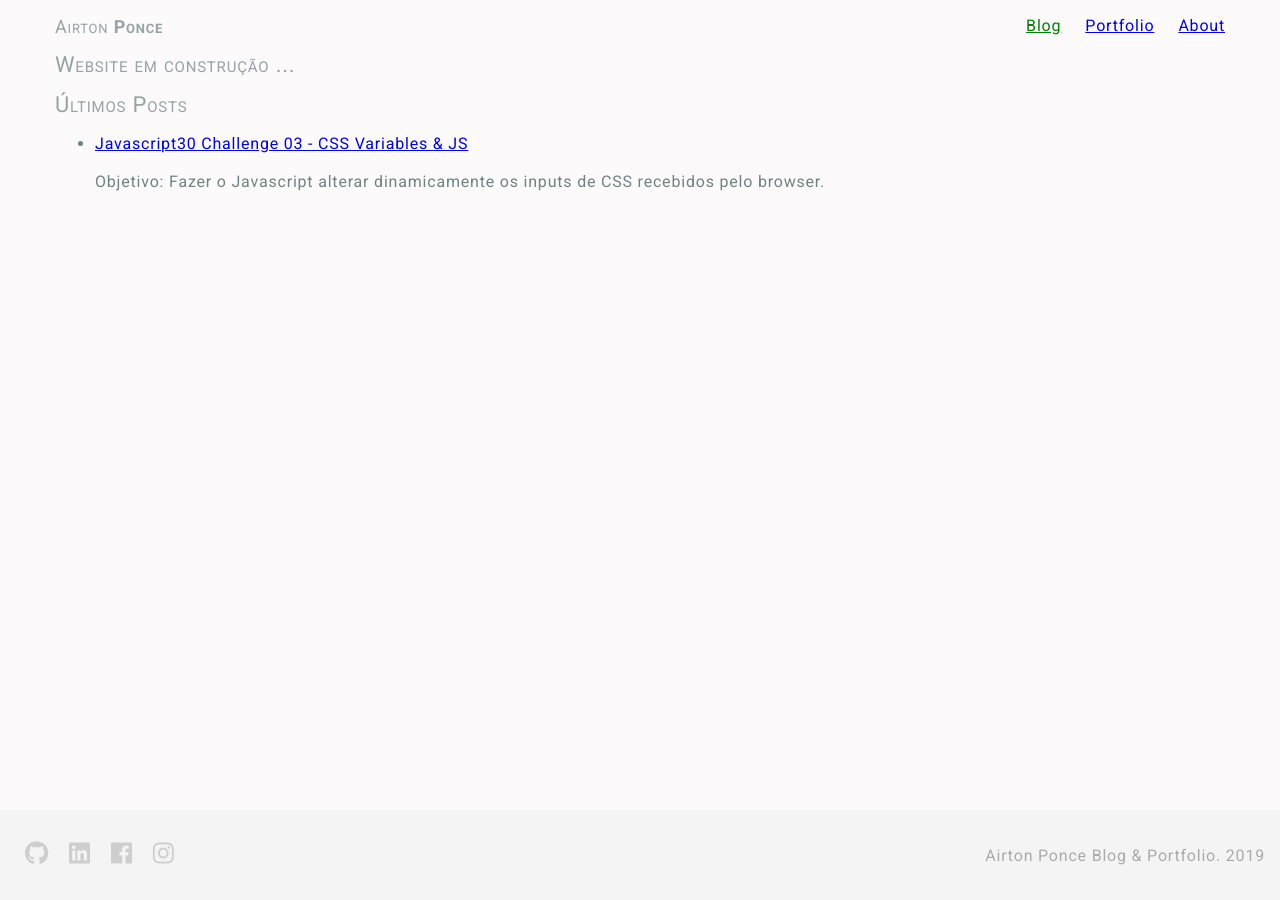
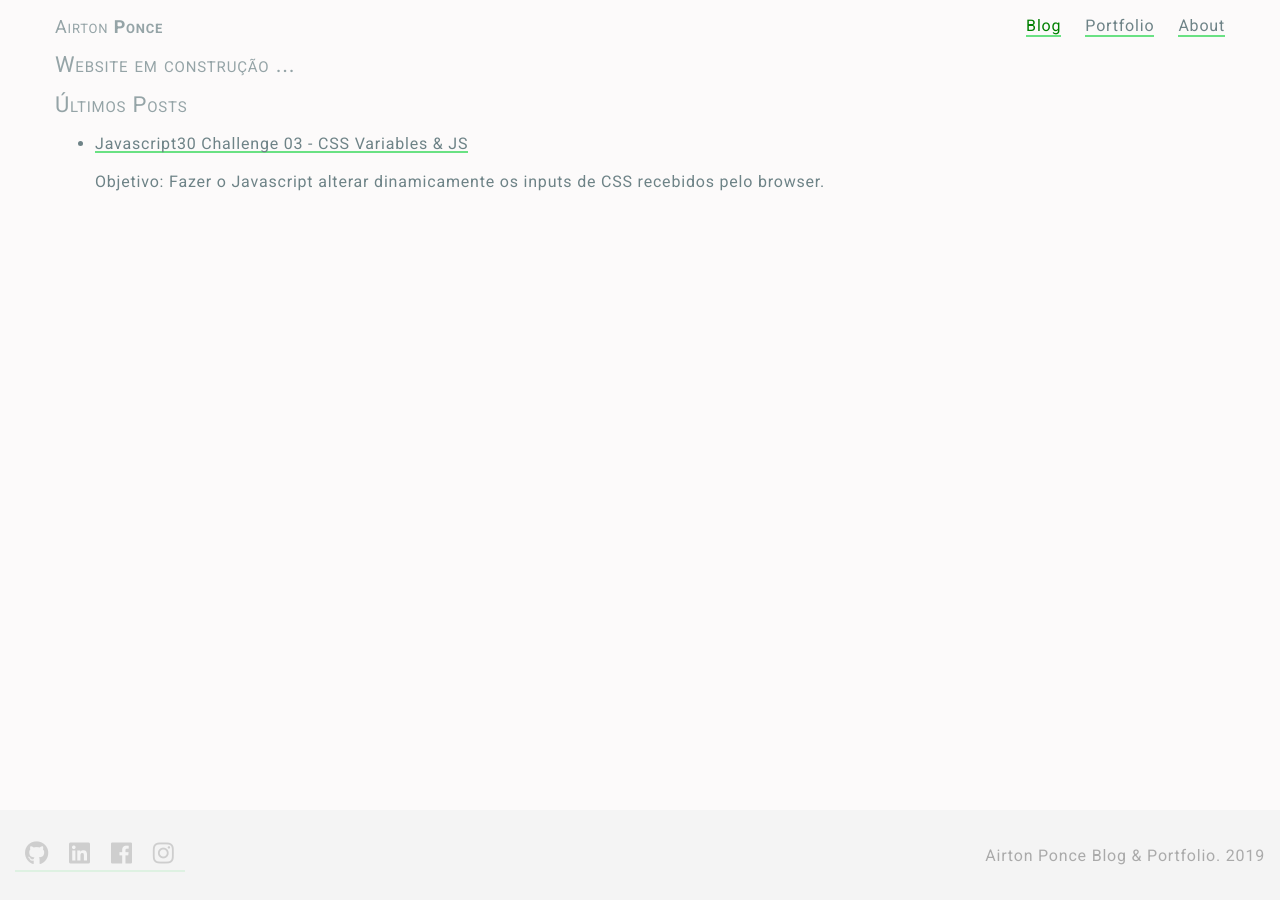
Before and after one commit to APonce911/jekyll-mywebsite, a Jekyll site: the page built from index.html, in a window 1280 px wide. Built offline with Jekyll 4.4.1, drawn with Linux system fonts in a browser that asks for light colours; nearby versions of some CDN libraries.

Commit message:
green underline for links

```diff
--- a/_sass/main.scss
+++ b/_sass/main.scss
@@ -44,6 +44,9 @@ p, li, a {
   text-align:justify;
 }
 a{
+  color: $dark-grey;
+  text-decoration:none ;
+  box-shadow: inset 0px -2px rgba(10,209,53,0.60);
 
 }
 .navbar{
```
